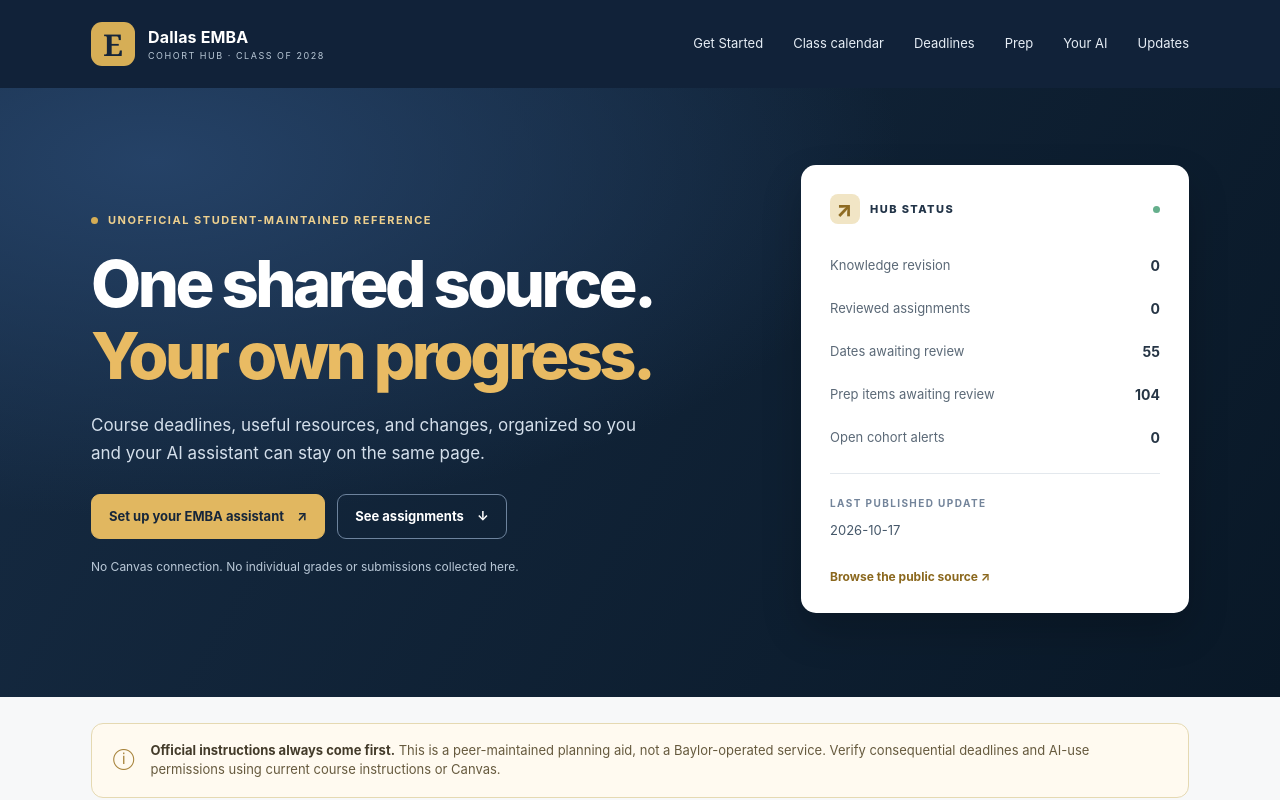
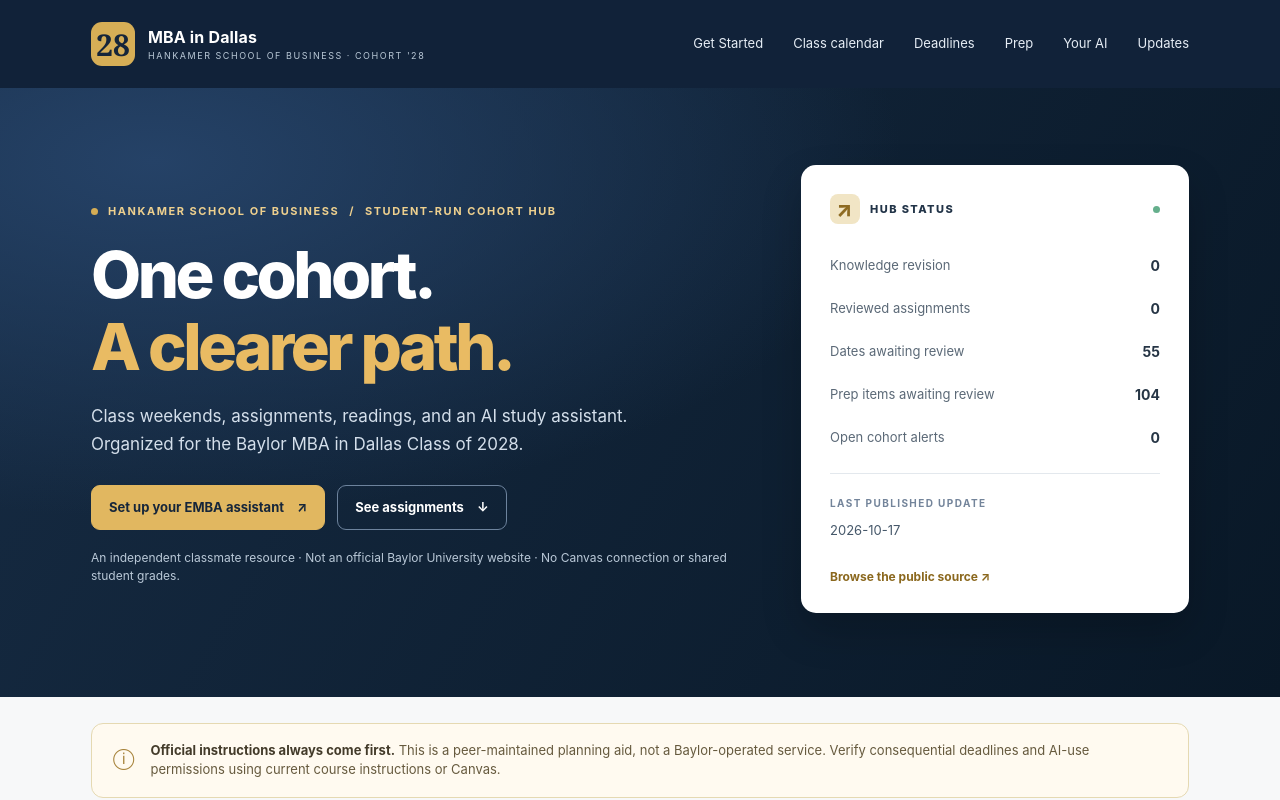
Before and after one commit to martinperrinemp/baylor-emba-hub, a website: page cloudflare/public/index.html in a window 1280 px wide. Shown: the top 800 px of the page. Drawn offline with Linux system fonts and the light colour scheme; files whose address does not match are found by name.

Commit message:
Adopt Hankamer MBA in Dallas copy and text-only cohort identity with visible unofficial disclaimer

```diff
--- a/cloudflare/public/index.html
+++ b/cloudflare/public/index.html
@@ -3,9 +3,9 @@
 <head>
   <meta charset="utf-8">
   <meta name="viewport" content="width=device-width, initial-scale=1">
-  <meta name="theme-color" content="#142338">
-  <meta name="description" content="Unofficial, student-maintained Dallas EMBA cohort hub. Shared verified deadlines and resources, with your individual progress kept private.">
-  <title>Dallas EMBA | Cohort Hub</title>
+  <meta name="theme-color" content="#154734">
+  <meta name="description" content="Unofficial student-maintained cohort planning hub for Baylor MBA in Dallas, Hankamer School of Business. Shared coursework, class dates, and a private AI study planner.">
+  <title>MBA in Dallas | Student Cohort Hub · Class of 2028</title>
   <link rel="stylesheet" href="/styles.css">
   <script defer src="/app.js"></script>
 </head>
@@ -14,8 +14,8 @@
   <header class="topbar">
     <div class="container nav">
       <a class="brand" href="/" aria-label="Dallas EMBA Cohort Hub home">
-        <span class="brand-mark" aria-hidden="true">E</span>
-        <span><strong>Dallas EMBA</strong><small>COHORT HUB · CLASS OF 2028</small></span>
+        <span class="brand-mark" aria-hidden="true">28</span>
+        <span><strong>MBA in Dallas</strong><small>HANKAMER SCHOOL OF BUSINESS · COHORT '28</small></span>
       </a>
       <nav aria-label="Main navigation">
         <a href="#get-started">Get Started</a>
@@ -32,14 +32,14 @@
     <section class="hero">
       <div class="container hero-grid">
         <div>
-          <p class="eyebrow"><span class="live-dot"></span> UNOFFICIAL STUDENT-MAINTAINED REFERENCE</p>
-          <h1>One shared source.<br><span class="accent">Your own progress.</span></h1>
-          <p class="lead">Course deadlines, useful resources, and changes, organized so you and your AI assistant can stay on the same page.</p>
+          <p class="eyebrow"><span class="live-dot"></span> HANKAMER SCHOOL OF BUSINESS <span class="eyebrow-separator" aria-hidden="true">/</span> STUDENT-RUN COHORT HUB</p>
+          <h1>One cohort.<br><span class="accent">A clearer path.</span></h1>
+          <p class="lead">Class weekends, assignments, readings, and an AI study assistant. Organized for the Baylor MBA in Dallas Class of 2028.</p>
           <div class="buttons">
             <a class="btn btn-gold" href="#get-started">Set up your EMBA assistant <span aria-hidden="true">↗</span></a>
             <a class="btn btn-outline" href="#deadlines">See assignments <span aria-hidden="true">↓</span></a>
           </div>
-          <p class="notice-small">No Canvas connection. No individual grades or submissions collected here.</p>
+          <p class="notice-small">An independent classmate resource · Not an official Baylor University website · No Canvas connection or shared student grades.</p>
         </div>
         <aside class="hero-panel" aria-label="Hub status">
           <div class="panel-title"><span class="panel-icon">↗</span> HUB STATUS <span class="status-dot" aria-hidden="true"></span></div>
@@ -194,7 +194,10 @@
           </div>
         </div>
       </section>
-      <footer class="footer"><span>Dallas EMBA Cohort Hub · Unofficial student project</span><span>Provisional items are clearly labeled. Official course materials take precedence.</span></footer>
+      <footer class="footer">
+        <span><strong>MBA in Dallas · Class of 2028</strong><small>Independent, student-maintained cohort resource. Not operated or endorsed by Baylor University.</small></span>
+        <span><a href="https://hankamer.baylor.edu/mba/dallas" target="_blank" rel="noopener noreferrer">Baylor Hankamer MBA in Dallas ↗</a><small>Canvas, syllabi, and instructor directions take precedence.</small></span>
+      </footer>
     </div>
   </main>
 </body>
```
